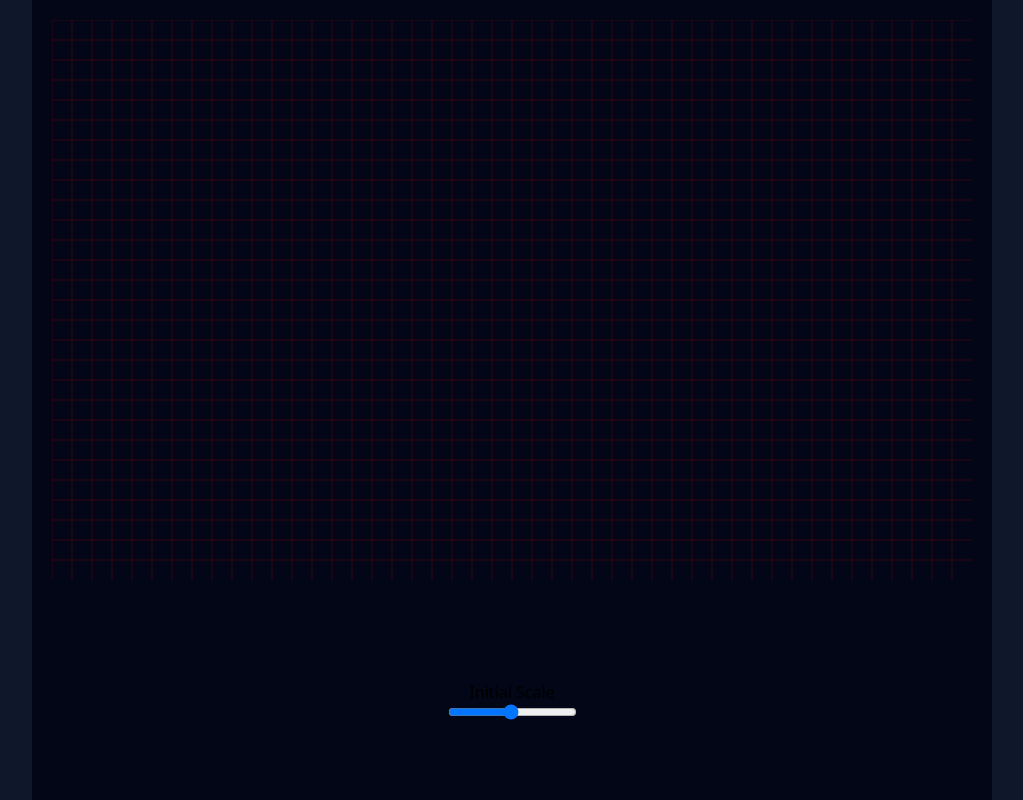
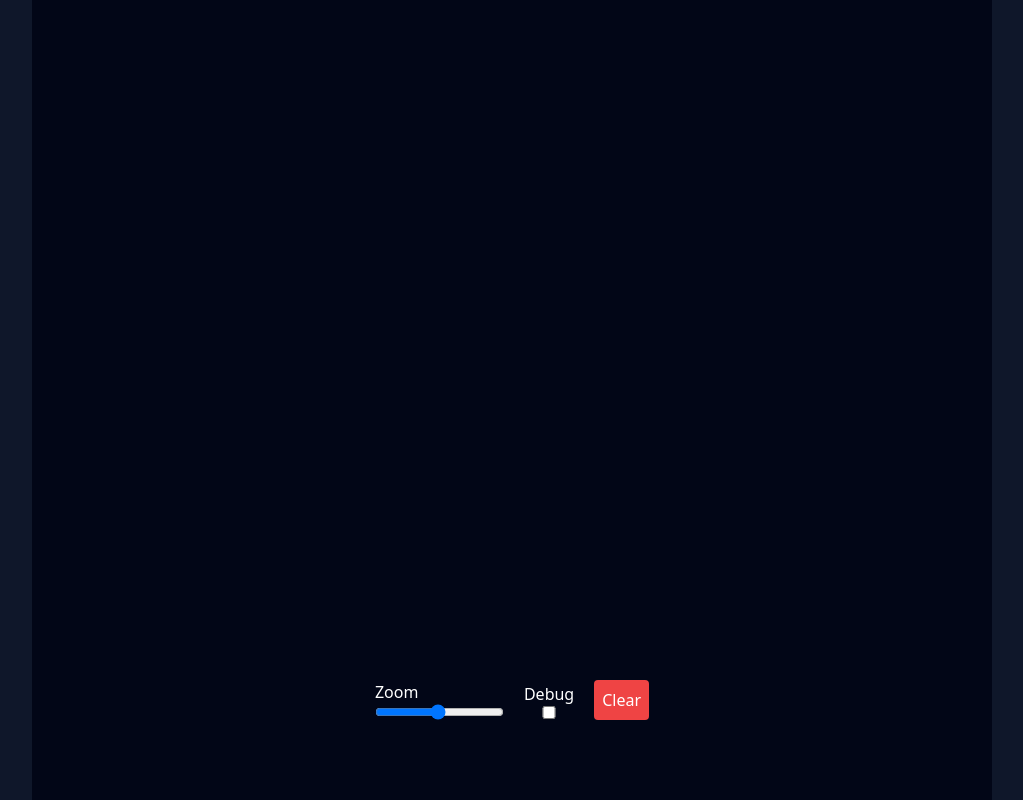
Before and after one commit to joska-p/particles01, a website built with Vite: page index.html in a window 1280 px wide. Shown: the whole page, without its empty margins (128-1151 px from the left). Built offline with nearby package versions, Linux system fonts and the light colour scheme.

Commit message:
zoom + debug + reset ui

```diff
--- a/index.html
+++ b/index.html
@@ -11,22 +11,24 @@
       <div class="flex h-3/4 w-3/4 flex-col items-center justify-center bg-slate-950 p-5">
         <canvas id="canvas"></canvas>
       </div>
-      <div
-        id="controls"
-        class="flex h-1/4 w-3/4 flex-col items-center justify-center bg-slate-950 p-5"
-      >
-        <!-- TODO control bar for the initial-scale -->
-        <label for="initial-scale">Initial Scale</label>
-        <input
-          type="range"
-          min="1"
-          max="50"
-          step="1"
-          value="25"
-          class="slider"
-          id="initial-scale"
-        />
-      </div>
+
+      <form id="controls" class="flex h-1/4 w-3/4 flex-row items-center justify-center gap-5 bg-slate-950 p-5">
+        <div class="form-group flex flex-col">
+          <label for="zoom" class="text-white">Zoom</label>
+          <input type="range" min="1" max="50" step="1" value="25" class="slider" id="zoom" />
+        </div>
+
+        <div class="form-group flex flex-col">
+          <label for="debug" class="text-white">Debug</label>
+          <input type="checkbox" id="debug" />
+        </div>
+
+        <div class="form-group flex flex-col">
+          <button type="button" id="clear" class="btn radius-3xl rounded bg-red-500 p-2 text-white hover:bg-red-700">
+            Clear
+          </button>
+        </div>
+      </form>
     </div>
     <script type="module" src="/src/main.ts"></script>
   </body>
--- a/package.json
+++ b/package.json
@@ -9,13 +9,17 @@
     "preview": "vite preview"
   },
   "devDependencies": {
+    "@eslint/js": "^9.5.0",
     "autoprefixer": "^10.4.19",
+    "eslint": "^9.5.0",
+    "globals": "^15.6.0",
     "postcss": "^8.4.38",
     "prettier": "^3.3.2",
     "prettier-plugin-tailwindcss": "^0.6.5",
     "tailwindcss": "^3.4.4",
     "ts-standard": "^12.0.2",
     "typescript": "^5.2.2",
+    "typescript-eslint": "^7.14.1",
     "vite": "^5.3.1"
   }
 }
--- a/src/components/effect.ts
+++ b/src/components/effect.ts
@@ -1,107 +1,136 @@
-import { Particle } from './particle.js'
-import { throttle, getParentSize } from './utils.js'
-import { Vector2 } from './vector2.js'
-import { drawEllipse } from './draw.js'
+import { Particle } from "./particle.js"
+import { getParentSize } from "./utils.js"
+import { Vector2 } from "./vector2.js"
+import { drawEllipse } from "./draw.js"
 
 class Effect {
   private readonly canvas: HTMLCanvasElement
   private readonly ctx: CanvasRenderingContext2D
-  private readonly particles: Particle[]
-  private readonly debug: boolean
-  public scale: Vector2
-  private isScaled: boolean
+  private particles: Particle[]
+  private debug: boolean
+  public zoom: Vector2
 
-  constructor ({ id = '', scale = new Vector2(50, 50), debug = false }) {
+  constructor({ id = "", scale: zoom = { x: 20, y: 20 } }) {
+    if (id === "") throw new Error("id is required")
     this.canvas = document.getElementById(id) as HTMLCanvasElement
-    this.ctx = this.canvas.getContext('2d') as CanvasRenderingContext2D
+    this.ctx = this.canvas.getContext("2d") as CanvasRenderingContext2D
     this.particles = []
-    this.debug = debug
-    this.scale = scale
+    this.debug = false
+    this.zoom = new Vector2(zoom.x, zoom.y)
 
-    this.isScaled = false
+    this.#resizeCanvas()
+    this.#initEventsListener()
   }
 
-  #getSnapPoint (position: Vector2): Vector2 {
+  #getSnapPoint(position: Vector2): Vector2 {
     return new Vector2(
-      Math.floor(position.x / this.scale.x) * this.scale.x,
-      Math.floor(position.y / this.scale.y) * this.scale.y
-    )
+      Math.floor(position.x / this.zoom.x) * this.zoom.x,
+      Math.floor(position.y / this.zoom.y) * this.zoom.y
+    ).add(this.zoom.div(2))
   }
 
-  #resizeCanvas (): void {
+  #resizeCanvas(): void {
     // the canvas need to be resize to the closest multiple of the scale that fits the parent
     const { x, y } = this.#getSnapPoint(getParentSize(this.canvas))
     this.canvas.width = x
     this.canvas.height = y
-
-    this.#update()
   }
 
-  #getMousePosition (event: MouseEvent): Vector2 {
+  #getMousePosition(event: MouseEvent): Vector2 {
     const x = event.clientX - this.canvas.offsetLeft
     const y = event.clientY - this.canvas.offsetTop
 
-    return new Vector2(x, y)
+    return this.#getSnapPoint(new Vector2(x, y))
   }
 
-  #handlePointerClick (event: MouseEvent): void {
-    const offset = this.scale.div(2)
-    const position = this.#getSnapPoint(this.#getMousePosition(event)).add(offset)
-    this.#addParticle(new Particle({ position, size: this.scale }))
+  #handleMouseOver(event: MouseEvent): void {
+    const pointerPosition = this.#getMousePosition(event)
+    drawEllipse({ ctx: this.ctx, position: pointerPosition, size: this.zoom })
   }
 
-  #handleChangeScale (event: Event): void {
-    const value = (event.target as HTMLInputElement).value
-    this.scale = new Vector2(Number(value), Number(value))
-    this.isScaled = true
-    this.#resizeCanvas()
-    this.#update()
+  #handleMouseMove(event: MouseEvent): void {
+    this.#handleMouseOver(event)
   }
 
-  #initEventsListener (): void {
-    // change scale
-    const initialScaleInput = document.getElementById('initial-scale') as HTMLInputElement
-    initialScaleInput.addEventListener('change', this.#handleChangeScale.bind(this))
+  #handleMouseLeave(): void {
+    // this.ctx.clearRect(0, 0, this.canvas.width, this.canvas.height)
+  }
 
+  #handlePointerClick(event: MouseEvent): void {
+    const position = this.#getMousePosition(event)
+    this.#addParticle(new Particle({ position, size: this.zoom }))
+  }
+
+  #handleChangeScale(event: Event): void {
+    const value = (event.target as HTMLInputElement).value
+    this.zoom = new Vector2(Number(value), Number(value))
+  }
+
+  #handleControls(): void {
+    const controls = document.getElementById("controls") as HTMLFormElement
+    if (controls === null) throw new Error("controls is required")
+
+    const uiZoom = controls.querySelector("#zoom") as HTMLInputElement
+    if (uiZoom === null) throw new Error("uiZoom is required")
+    const uiDebug = controls.querySelector("#debug") as HTMLInputElement
+    if (uiDebug === null) throw new Error("uiDebug is required")
+    const uiClear = controls.querySelector("#clear") as HTMLInputElement
+    if (uiClear === null) throw new Error("uiClear is required")
+
+    uiZoom.addEventListener("change", this.#handleChangeScale.bind(this))
+    uiDebug.addEventListener("change", () => {
+      this.debug = !this.debug
+    })
+    uiClear.addEventListener("click", () => {
+      this.particles = []
+    })
+  }
+
+  #initEventsListener(): void {
+    // controls
+    this.#handleControls()
     // resize canvas
-    window.addEventListener('resize', throttle(this.#resizeCanvas.bind(this), 100) as EventListener)
+    window.addEventListener("resize", this.#resizeCanvas.bind(this))
 
     // click on canvas
-    this.canvas.addEventListener('click', throttle(this.#handlePointerClick.bind(this), 100) as EventListener)
+    this.canvas.addEventListener("click", this.#handlePointerClick.bind(this))
+    // mouseover on canvas
+    this.canvas.addEventListener("mouseover", this.#handleMouseOver.bind(this))
+    // mousemove on canvas
+    this.canvas.addEventListener("mousemove", this.#handleMouseMove.bind(this))
+    // mouseleave on canvas
+    this.canvas.addEventListener("mouseleave", this.#handleMouseLeave.bind(this))
   }
 
-  #addParticle (particle: Particle): void {
+  #addParticle(particle: Particle): void {
     this.particles.push(particle)
     particle.draw(this.ctx, drawEllipse)
   }
 
-  #draw (): void {
-    this.ctx.clearRect(0, 0, this.canvas.width, this.canvas.height)
+  #draw(): void {
+    this.particles.forEach(particle => {
+      particle.position = this.#getSnapPoint(particle.position)
+      particle.size = this.zoom
 
-    for (const particle of this.particles) {
-      if (this.isScaled) {
-        const offset = this.scale.div(2)
-        particle.position = this.#getSnapPoint(particle.position).add(offset)
-        particle.size = this.scale
-      }
+      // draw the point
       particle.draw(this.ctx, drawEllipse)
-    }
+    })
 
     if (this.debug) this.#drawDebug()
   }
 
-  #drawDebug (): void {
+  #drawDebug(): void {
     this.ctx.save()
 
     this.ctx.beginPath()
-    this.ctx.strokeStyle = '#ff0000'
+    this.ctx.strokeStyle = "#ff0000"
     this.ctx.globalAlpha = 0.2
 
-    for (let x = 0; x < this.canvas.width; x += this.scale.x) {
+    for (let x = 0; x < this.canvas.width; x += this.zoom.x) {
       this.ctx.moveTo(x, 0)
       this.ctx.lineTo(x, this.canvas.height)
     }
-    for (let y = 0; y < this.canvas.height; y += this.scale.y) {
+    for (let y = 0; y < this.canvas.height; y += this.zoom.y) {
       this.ctx.moveTo(0, y)
       this.ctx.lineTo(this.canvas.width, y)
     }
@@ -110,14 +139,9 @@ class Effect {
     this.ctx.restore()
   }
 
-  #update (): void {
+  public update(): void {
+    this.ctx.clearRect(0, 0, this.canvas.width, this.canvas.height)
     this.#draw()
-  }
-
-  init (): void {
-    this.#resizeCanvas()
-    this.#initEventsListener()
-    this.#update()
   }
 }
 
--- a/src/components/utils.ts
+++ b/src/components/utils.ts
@@ -1,16 +1,4 @@
-import { Vector2 } from './vector2.js'
-
-const throttle = (fn: Function, delay: number): Function => {
-  let timer: number | null
-  return (...args: any[]) => {
-    if (timer !== null) {
-      timer = setTimeout(() => {
-        fn(...args)
-        timer = null
-      }, delay)
-    }
-  }
-}
+import { Vector2 } from "./vector2.js"
 
 const getParentSize = (element: HTMLElement): Vector2 => {
   if (element.parentElement == null) return new Vector2(0, 0)
@@ -24,4 +12,4 @@ const getParentSize = (element: HTMLElement): Vector2 => {
   return new Vector2(clientWidth - inlinePadding, clientHeight - boxPadding)
 }
 
-export { throttle, getParentSize }
+export { getParentSize }
--- a/src/main.ts
+++ b/src/main.ts
@@ -1,6 +1,11 @@
-import './style.css'
-import {Effect} from './components/effect'
+import "./style.css"
+import { Effect } from "./components/effect"
 
-const effect = new Effect({id: 'canvas', scale: {x: 20, y: 20}, debug: true})
+const effect = new Effect({ id: "canvas", scale: { x: 20, y: 20 } })
 
-effect.init()
+const animate = (): void => {
+  effect.update()
+  setTimeout(() => requestAnimationFrame(animate), 10000 / 60)
+}
+
+animate()
```
Also changed, not shown: eslint.config.js (added, +11 -0 lines), src/components/pointer.ts (added), 2 other files.
